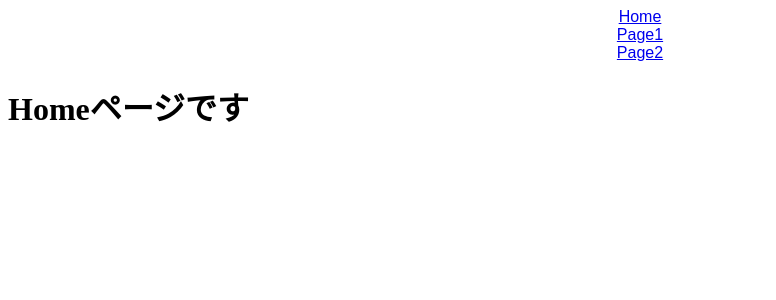
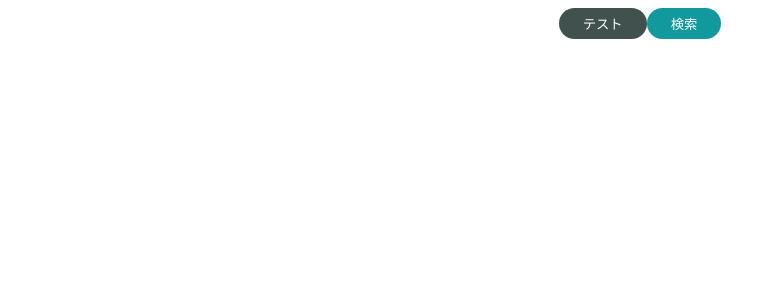
Before and after one commit to ko-to-mi-san/sandbox-react-jissen, a React (Create React App) app: page / in a window 1280 px wide. Shown: the top 300 px of the page, without its empty margins (0-776 px from the left). Built offline with nearby package versions, Linux system fonts and the light colour scheme.

Commit message:
atomicDesign button

```diff
--- a/src/App.js
+++ b/src/App.js
@@ -1,19 +1,12 @@
-import { BrowserRouter, Link } from "react-router-dom";
-
-import { Router } from "./router/Router";
+import { PrimaryButton } from "./components/atom/button/PrimaryButton";
+import { SecondaryButton } from "./components/atom/button/SecondaryButton";
 import "./styles.css";
 
 export default function App() {
   return (
-    <BrowserRouter>
-      <div className="App">
-        <Link to="/">Home</Link>
-        <br />
-        <Link to="/page1">Page1</Link>
-        <br />
-        <Link to="/page2">Page2</Link>
-      </div>
-      <Router />
-    </BrowserRouter>
+    <div className="App">
+      <PrimaryButton>テスト</PrimaryButton>
+      <SecondaryButton>検索</SecondaryButton>
+    </div>
   );
 }
--- /dev/null
+++ b/src/components/atom/button/PrimaryButton.jsx
@@ -0,0 +1,19 @@
+import styled from "styled-components";
+
+export const PrimaryButton = (props) => {
+  const { children } = props;
+  return <SButton>{children}</SButton>;
+};
+
+const SButton = styled.button`
+  background-color: #40514e;
+  color: #fff;
+  padding: 6px 24px;
+  border: none;
+  border-radius: 9999px;
+  outline: none;
+  &:hover {
+    cursor: pointer;
+    opacity: 0.8;
+  }
+`;
--- /dev/null
+++ b/src/components/atom/button/SecondaryButton.jsx
@@ -0,0 +1,19 @@
+import styled from "styled-components";
+
+export const SecondaryButton = (props) => {
+  const { children } = props;
+  return <SButton>{children}</SButton>;
+};
+
+const SButton = styled.button`
+  background-color: #11999e;
+  color: #fff;
+  padding: 6px 24px;
+  border: none;
+  border-radius: 9999px;
+  outline: none;
+  &:hover {
+    cursor: pointer;
+    opacity: 0.8;
+  }
+`;
```
Also changed, not shown: package.json (+7 -1 lines).
